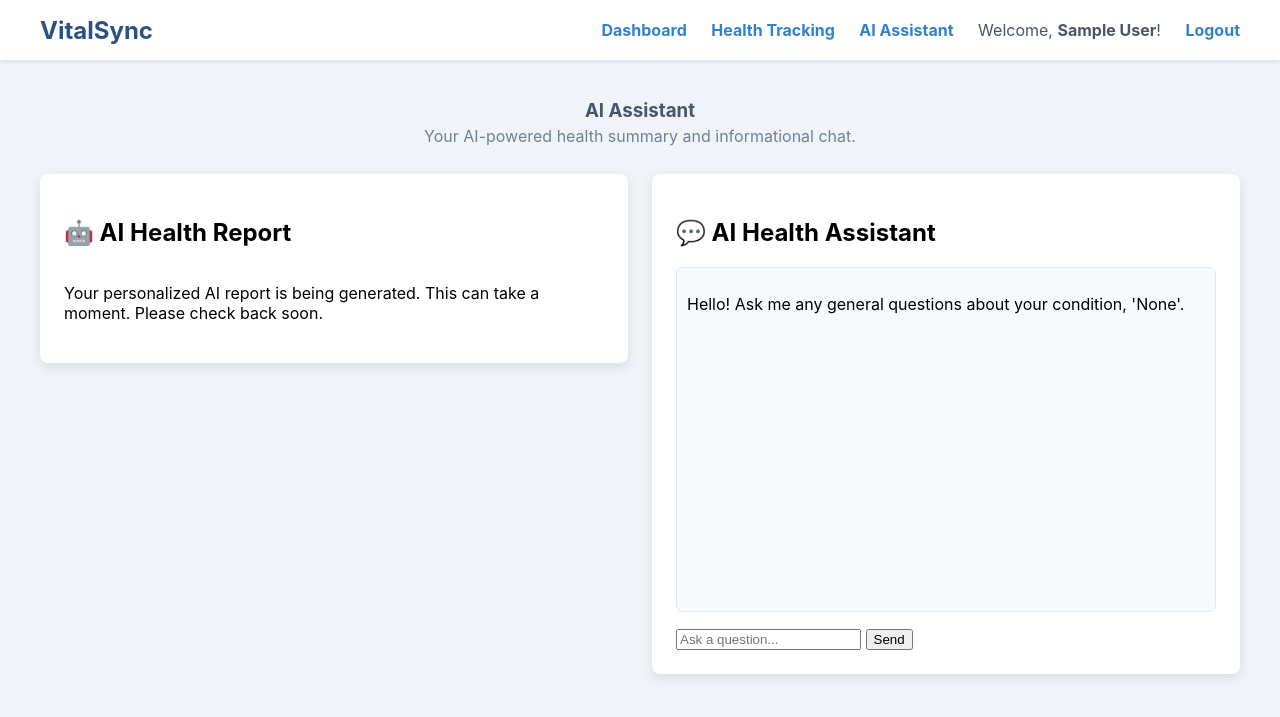
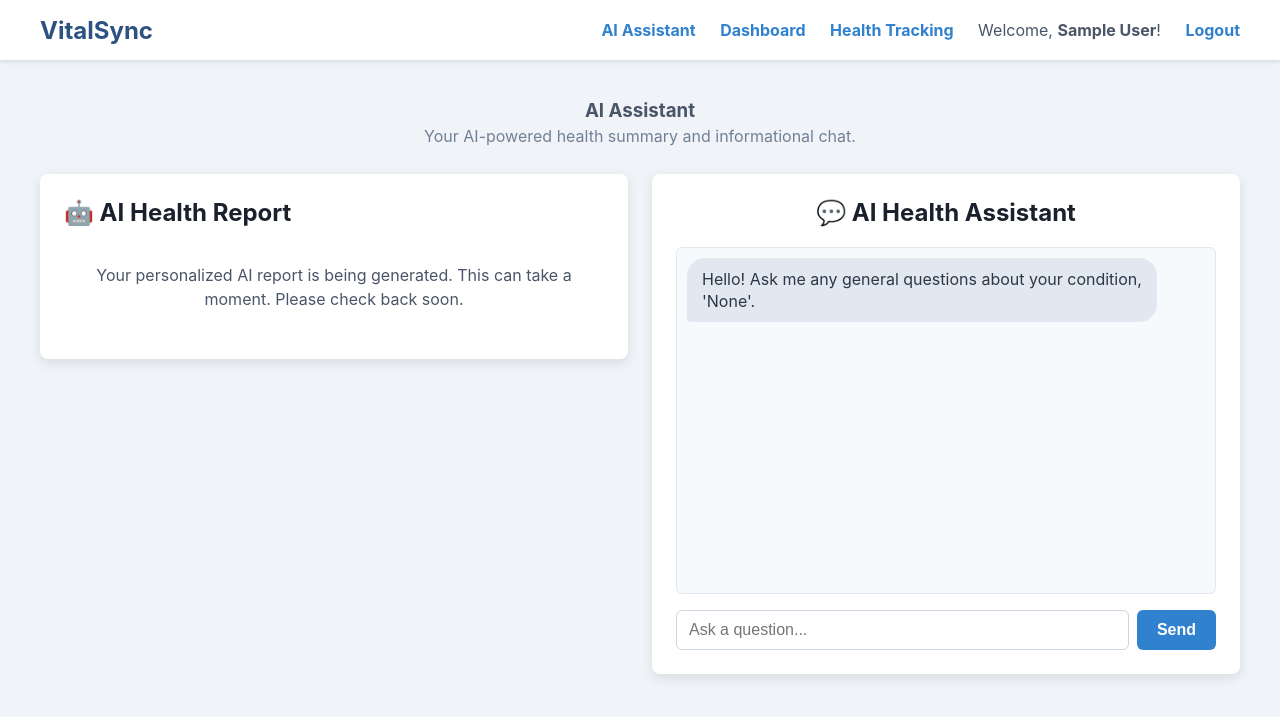
Before and after one commit to AkshithCodez/VitalSync, a Flask app: page /assistant in a window 1280 px wide. Shown: the top 717 px of the page. Run offline with Flask 3, Linux system fonts and the light colour scheme; the visitor is signed in with stand-in values (Sample User, id 1); some libraries are stand-ins or nearby versions.

Commit message:
Font Fixed

```diff
--- a/project/main.py
+++ b/project/main.py
@@ -10,16 +10,29 @@
 
 main = Blueprint('main', __name__)
 
-# ... (AI config and background function are unchanged) ...
 genai.configure(api_key=os.getenv("GEMINI_API_KEY"))
 model = genai.GenerativeModel('gemini-1.5-flash')
+
 def generate_report_in_background(user_id):
-    # This function is the same as before
     app = create_app()
     with app.app_context():
         user = User.query.get(user_id)
         if user and not user.ai_report and user.condition:
-            prompt = f"Generate a supportive health summary for a user with {user.condition}. Include sections on understanding the condition, consequences, supportive non-prescription measures, and beneficial nutrients. DO NOT give medical advice or mention medications."
+            prompt = f"""
+            You are a helpful health information assistant. Your goal is to provide a general, supportive summary of a health condition for a user who has already been diagnosed by a doctor.
+
+            **IMPORTANT RULES:**
+            1.  **DO NOT** provide medical advice.
+            2.  **DO NOT** prescribe, mention, or recommend any specific pharmaceutical drugs or medications.
+            3.  You **CAN** suggest common, safe, non-prescription home-remedy-style actions for temporary relief.
+            4.  You **CAN** recommend general vitamins, nutrients, and healthy lifestyle choices.
+            5.  Use simple, clear, and encouraging language.
+            6.  **Format all section titles with markdown bolding (e.g., **Section Title**).**
+
+            The user's diagnosed condition is: "{user.condition}"
+
+            Please generate a report with the following sections: **Understanding Your Condition**, **Potential Consequences**, **Supportive Measures for Comfort**, and **Beneficial Nutrients & Lifestyle**.
+            """
             try:
                 response = model.generate_content(prompt)
                 user.ai_report = response.text
@@ -40,7 +53,6 @@
     vitals = VitalsLog.query.filter_by(user_id=current_user.id).order_by(VitalsLog.date.desc()).all()
     return render_template('tracking.html', user=current_user, vitals=vitals)
 
-# --- NEW PAGE for AI Features ---
 @main.route('/assistant')
 @login_required
 def assistant():
@@ -66,12 +78,23 @@
 @login_required
 def chat():
     user_message = request.json['message']
-    prompt = f"You are a helpful AI health assistant. A user with {current_user.condition} asks: '{user_message}'. Answer informatively, but DO NOT give medical advice, mention medications, or diagnose. End with a disclaimer to consult a doctor."
+    user_condition = current_user.condition
+    prompt = f"""
+    You are 'VitalSync Assistant,' a supportive and informational AI health companion.
+    Your role is to help a user understand their diagnosed health condition: '{user_condition}'.
+    **Your most important rules are:**
+    1.  **NEVER** provide medical advice.
+    2.  **NEVER** suggest, recommend, or mention any specific medications (prescription or over-the-counter), brands, or dosages.
+    3.  **NEVER** diagnose any condition.
+    4.  **ALWAYS** end your response with a clear disclaimer to consult a healthcare professional for any medical advice.
+    5.  You **CAN** explain concepts, symptoms, and general lifestyle/nutrition in relation to their condition.
+    The user's question is: "{user_message}"
+    """
     try:
         response = model.generate_content(prompt)
         ai_reply = response.text
     except Exception:
-        ai_reply = "Sorry, I'm having trouble connecting right now."
+        ai_reply = "Sorry, I'm having trouble connecting to my knowledge base right now."
     return jsonify({'reply': ai_reply})
 
 @main.route('/download_report')
--- a/project/static/style.css
+++ b/project/static/style.css
@@ -37,20 +37,37 @@
     background-color: #ffffff; border-radius: 8px; box-shadow: 0 4px 12px rgba(0, 0, 0, 0.1);
     width: 100%; padding: 24px; box-sizing: border-box; margin-bottom: 0;
 }
-/* ... (rest of the card and form styles are the same as before) ... */
+.card-container h2 { margin-top: 0; color: #1a202c; text-align: center; }
+.card-container p { color: #4a5568; text-align: center; margin-bottom: 24px; line-height: 1.5; }
+.input-form { display: flex; gap: 8px; margin-bottom: 12px; }
+.input-form-stacked { display: flex; flex-direction: column; }
 .input-form-stacked label { margin-bottom: 4px; font-weight: bold; color: #4a5568; }
 .input-form-stacked input { margin-bottom: 12px; }
+input[type="text"], input[type="password"], input[type="number"], input[type="date"] {
+    width: 100%; box-sizing: border-box; border: 1px solid #cbd5e0; border-radius: 6px; padding: 10px 12px; font-size: 16px;
+}
+button {
+    background-color: #3182ce; color: white; border: none; border-radius: 6px;
+    padding: 10px 20px; font-size: 16px; font-weight: bold; cursor: pointer; transition: background-color 0.2s;
+}
 button:hover { background-color: #2b6cb0; }
 button:disabled { background-color: #a0aec0; cursor: not-allowed; }
 
 /* --- Auth Forms --- */
 .auth-form { max-width: 400px; margin: 0 auto; }
-/* ... (rest of auth form styles are the same as before) ... */
+.auth-form label { display: block; margin-bottom: 8px; color: #4a5568; font-weight: bold; }
+.auth-form input, .auth-form select { width: 100%; padding: 10px 12px; border: 1px solid #cbd5e0; border-radius: 6px; margin-bottom: 16px; font-size: 16px; box-sizing: border-box; }
 .auth-form button { width: 100%; margin-top: 8px; }
 
 /* --- List Styles --- */
 .header-with-button { display: flex; justify-content: space-between; align-items: center; margin-bottom: 16px; }
-/* ... (rest of list styles are the same as before) ... */
+.reset-button { background-color: #e2e8f0; color: #4a5568; padding: 6px 12px; border-radius: 6px; text-decoration: none; font-size: 14px; font-weight: bold; }
+.task-list { list-style-type: none; padding: 0; margin: 24px 0 0 0; }
+.task-list li { display: flex; justify-content: space-between; align-items: center; background-color: #f7fafc; border: 1px solid #e2e8f0; border-radius: 6px; margin-bottom: 8px; }
+.task-list li:hover { background-color: #edf2f7; }
+.task-list li .task-content { display: flex; align-items: center; padding: 12px; text-decoration: none; color: #2d3748; flex-grow: 1; }
+.delete-button { color: #c53030; font-size: 24px; font-weight: bold; text-decoration: none; padding: 0 16px; opacity: 0.5; }
+.delete-button:hover { opacity: 1; }
 .empty-state { text-align: center; color: #718096; padding: 20px 0; }
 
 /* --- AI Report Styles --- */
@@ -59,11 +76,16 @@
 /* --- Calendar Styles --- */
 :root { --fc-border-color: #e2e8f0; --fc-daygrid-event-dot-width: 8px; --fc-event-border-color: #3182ce; --fc-event-bg-color: #3182ce; --fc-event-text-color: white; }
 
+/* --- Chart Controls --- */
+.chart-controls { margin-bottom: 20px; text-align: center; }
+.chart-controls label { margin-right: 10px; font-weight: bold; color: #4a5568; }
+.chart-controls select { padding: 8px; border-radius: 6px; border: 1px solid #cbd5e0; }
+
 /* --- Chatbot Card Styles --- */
 .chat-container {
     display: flex;
     flex-direction: column;
-    height: 500px; /* Give it a fixed height to contain the scrolling */
+    height: 500px;
 }
 .chat-window {
     flex-grow: 1;
@@ -74,7 +96,23 @@
     border-radius: 6px;
     margin-bottom: 16px;
 }
-/* ... (rest of chat message styles are the same as before) ... */
+.chat-form { display: flex; gap: 8px; }
+.chat-message { margin-bottom: 12px; display: flex; }
+.chat-message p { padding: 10px 15px; border-radius: 18px; line-height: 1.4; max-width: 85%; margin: 0; text-align: left; }
+
+/* UPDATED Chat Bubble Styles */
+.user-message p {
+    background-color: #3182ce;
+    color: white;
+    margin-left: auto;
+    border-radius: 18px 18px 4px 18px; /* Makes bottom-right corner sharp */
+}
+.ai-message p {
+    background-color: #e2e8f0;
+    color: #2d3748;
+    border-radius: 18px 18px 18px 4px; /* Makes bottom-left corner sharp */
+}
+.typing-animation::after { content: '.'; animation: typing 1s infinite; }
 @keyframes typing { 0% { content: '.'; } 33% { content: '..'; } 66% { content: '...'; } }
 
 /* --- Utility --- */
--- a/project/templates/assistant.html
+++ b/project/templates/assistant.html
@@ -44,6 +44,16 @@
 </div>
 
 <script>
+    // --- SCRIPT TO BOLD REPORT TITLES ---
+    document.addEventListener('DOMContentLoaded', function() {
+        const reportElement = document.querySelector('.report-content pre');
+        if (reportElement) {
+            // Find text between ** and replace it with <strong> tags
+            reportElement.innerHTML = reportElement.innerHTML.replace(/\*\*(.*?)\*\*/g, '<strong>$1</strong>');
+        }
+    });
+
+    // --- Chatbot Script ---
     const chatForm = document.getElementById('chat-form');
     const chatInput = document.getElementById('chat-input');
     const chatWindow = document.getElementById('chat-window');
--- a/project/templates/base.html
+++ b/project/templates/base.html
@@ -13,9 +13,9 @@
         <a href="{{ url_for('main.home') }}" class="nav-brand">VitalSync</a>
         <div class="nav-links">
             {% if current_user.is_authenticated %}
+                <a href="{{ url_for('main.assistant') }}">AI Assistant</a>
                 <a href="{{ url_for('main.home') }}">Dashboard</a>
                 <a href="{{ url_for('main.tracking') }}">Health Tracking</a>
-                <a href="{{ url_for('main.assistant') }}">AI Assistant</a>
                 <span>Welcome, <strong>{{ current_user.name }}</strong>!</span>
                 <a href="{{ url_for('auth.logout') }}">Logout</a>
             {% else %}
```
